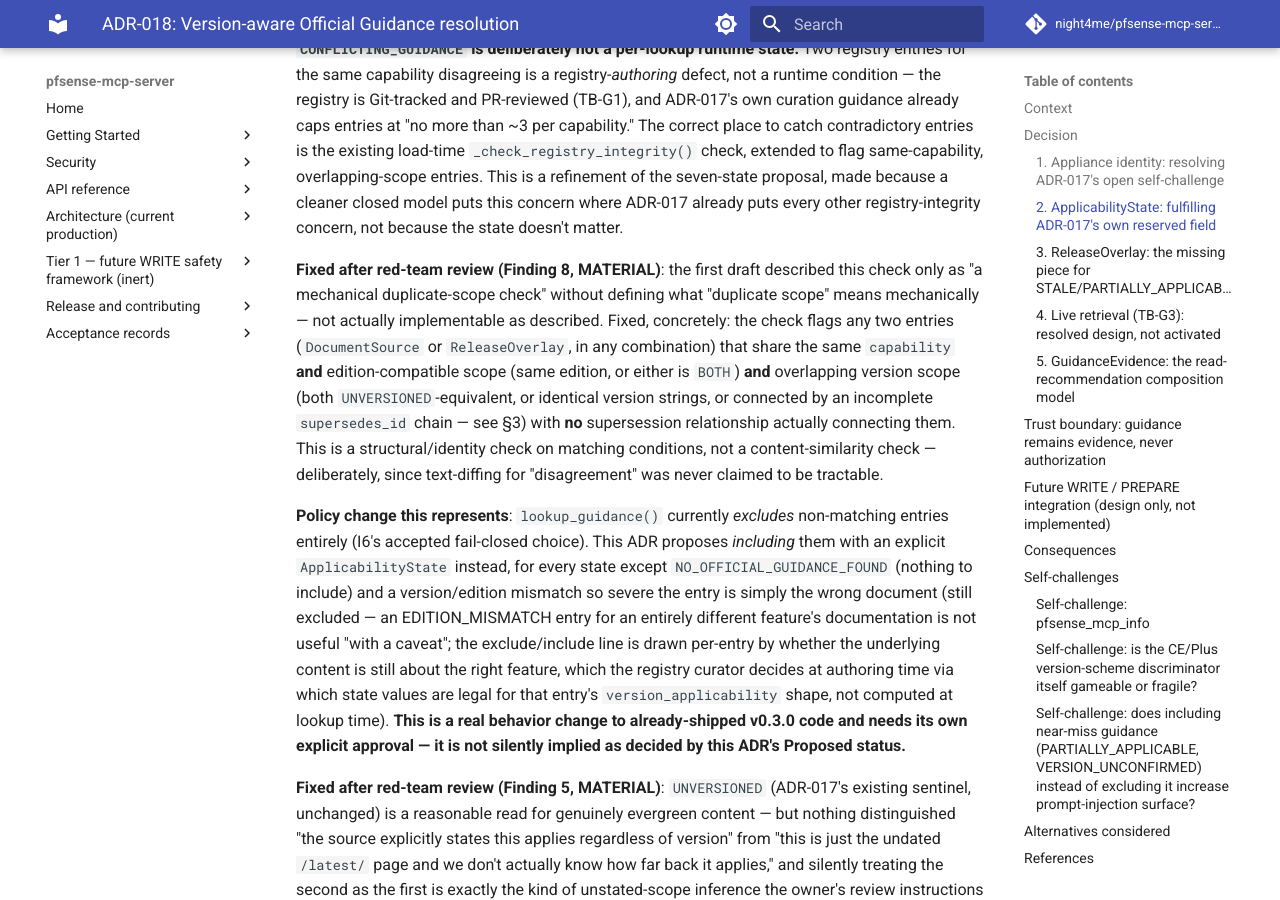
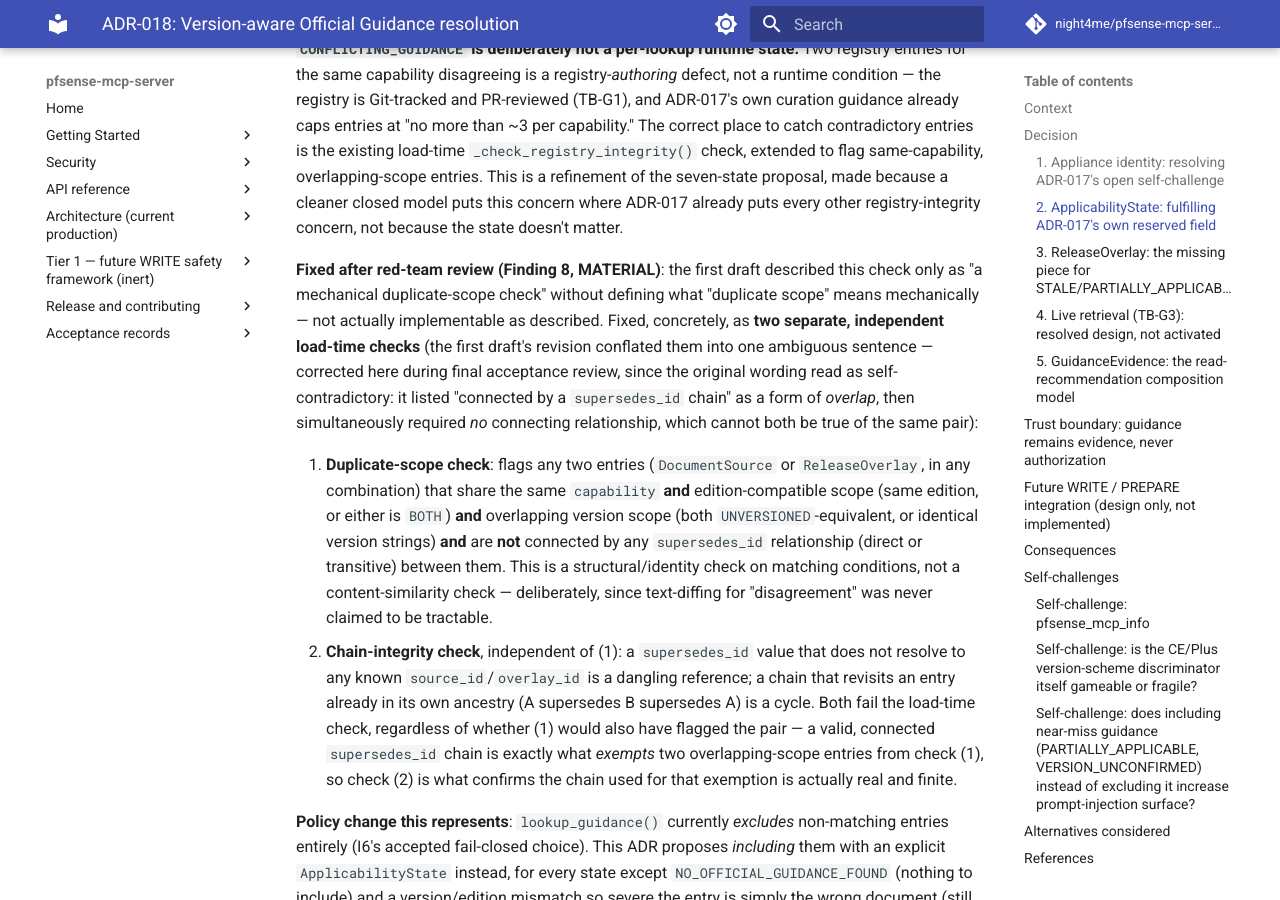
Before and after one commit to night4me/pfsense-mcp-server, an MkDocs documentation site: the page built from docs/adr/ADR-018-version-aware-guidance-resolution.md, in a window 1280 px wide and 900 px high, scrolled down 3192 px. Built offline with MkDocs 1.6.1 and Material for MkDocs 9.7.7, drawn with Linux system fonts in a browser that asks for light colours; comment, search, counter and statistics services are not loaded; some of the changed text lies outside the part shown.

Commit message:
docs(adr): fix coherence gaps found during ADR-018 final acceptance review
Found while tracing each red-team finding to its actual fix, not while
looking for new issues -- recorded honestly rather than silently
smoothed over:

- Two leftover "2 BLOCKING and 5 MATERIAL" references (header, References
  section) were never updated when Finding 10 brought the real count to
  6 MATERIAL. Fixed to "6 MATERIAL" in both places.
- Finding 6's ordering fix (preserve overlay supersession order, don't
  flatten it) was applied to GuidanceEvidence.overlay_chain but missed
  the same problem one level down: GuidanceReference.applicable_overlays
  was left as an unordered tuple, which loses exactly the same
  information a single DocumentSource's own release-note-then-errata
  chain would carry. Renamed to applicable_overlay_chain with the same
  ordering contract.
- Finding 8's CONFLICTING_GUIDANCE check description was internally
  self-contradictory as written: it listed "connected by a
  supersedes_id chain" as a form of scope *overlap* while simultaneously
  requiring *no* connecting relationship for the check to fire -- both
  cannot be true of the same entry pair. Split into two independent,
  non-contradictory checks: a duplicate-scope check (no exemption via
  supersession) and a separate chain-integrity check (dangling
  references, cycles) that validates any claimed exemption is real.

ADR-018 status remains Proposed. Full trace of all 10 red-team findings
plus the owner's eight invariant-area checks:
reports-ai/reviews/ADR_018_ACCEPTANCE_REVIEW.md -- verdict: RECOMMEND
ADR-018 ACCEPTANCE (not applied by this commit; remains the owner's
decision).

Co-Authored-By: Claude Sonnet 5 <noreply@anthropic.com>
Claude-Session: https://claude.ai/code/session_01SD13g2da3igYMaTqz1dGeq

```diff
--- a/docs/adr/ADR-018-version-aware-guidance-resolution.md
+++ b/docs/adr/ADR-018-version-aware-guidance-resolution.md
@@ -166,16 +166,33 @@ because the state doesn't matter.
 **Fixed after red-team review (Finding 8, MATERIAL)**: the first draft
 described this check only as "a mechanical duplicate-scope check"
 without defining what "duplicate scope" means mechanically — not
-actually implementable as described. Fixed, concretely: the check flags
-any two entries (`DocumentSource` or `ReleaseOverlay`, in any
-combination) that share the same `capability` **and**
-edition-compatible scope (same edition, or either is `BOTH`) **and**
-overlapping version scope (both `UNVERSIONED`-equivalent, or identical
-version strings, or connected by an incomplete `supersedes_id` chain —
-see §3) with **no** supersession relationship actually connecting them.
-This is a structural/identity check on matching conditions, not a
-content-similarity check — deliberately, since text-diffing for
-"disagreement" was never claimed to be tractable.
+actually implementable as described. Fixed, concretely, as **two
+separate, independent load-time checks** (the first draft's revision
+conflated them into one ambiguous sentence — corrected here during
+final acceptance review, since the original wording read as
+self-contradictory: it listed "connected by a `supersedes_id` chain" as
+a form of *overlap*, then simultaneously required *no* connecting
+relationship, which cannot both be true of the same pair):
+
+1. **Duplicate-scope check**: flags any two entries (`DocumentSource` or
+   `ReleaseOverlay`, in any combination) that share the same
+   `capability` **and** edition-compatible scope (same edition, or
+   either is `BOTH`) **and** overlapping version scope (both
+   `UNVERSIONED`-equivalent, or identical version strings) **and** are
+   **not** connected by any `supersedes_id` relationship (direct or
+   transitive) between them. This is a structural/identity check on
+   matching conditions, not a content-similarity check — deliberately,
+   since text-diffing for "disagreement" was never claimed to be
+   tractable.
+2. **Chain-integrity check**, independent of (1): a `supersedes_id`
+   value that does not resolve to any known `source_id`/`overlay_id` is
+   a dangling reference; a chain that revisits an entry already in its
+   own ancestry (A supersedes B supersedes A) is a cycle. Both fail the
+   load-time check, regardless of whether (1) would also have flagged
+   the pair — a valid, connected `supersedes_id` chain is exactly what
+   *exempts* two overlapping-scope entries from check (1), so check (2)
+   is what confirms the chain used for that exemption is actually
+   real and finite.
 
 **Policy change this represents**: `lookup_guidance()` currently
 *excludes* non-matching entries entirely (I6's accepted fail-closed
```
Also changed, not shown: other parts of docs/adr/ADR-018-version-aware-guidance-resolution.md (+2 -2 lines), docs/VERSION_AWARE_GUIDANCE.md (+19 -7 lines).
